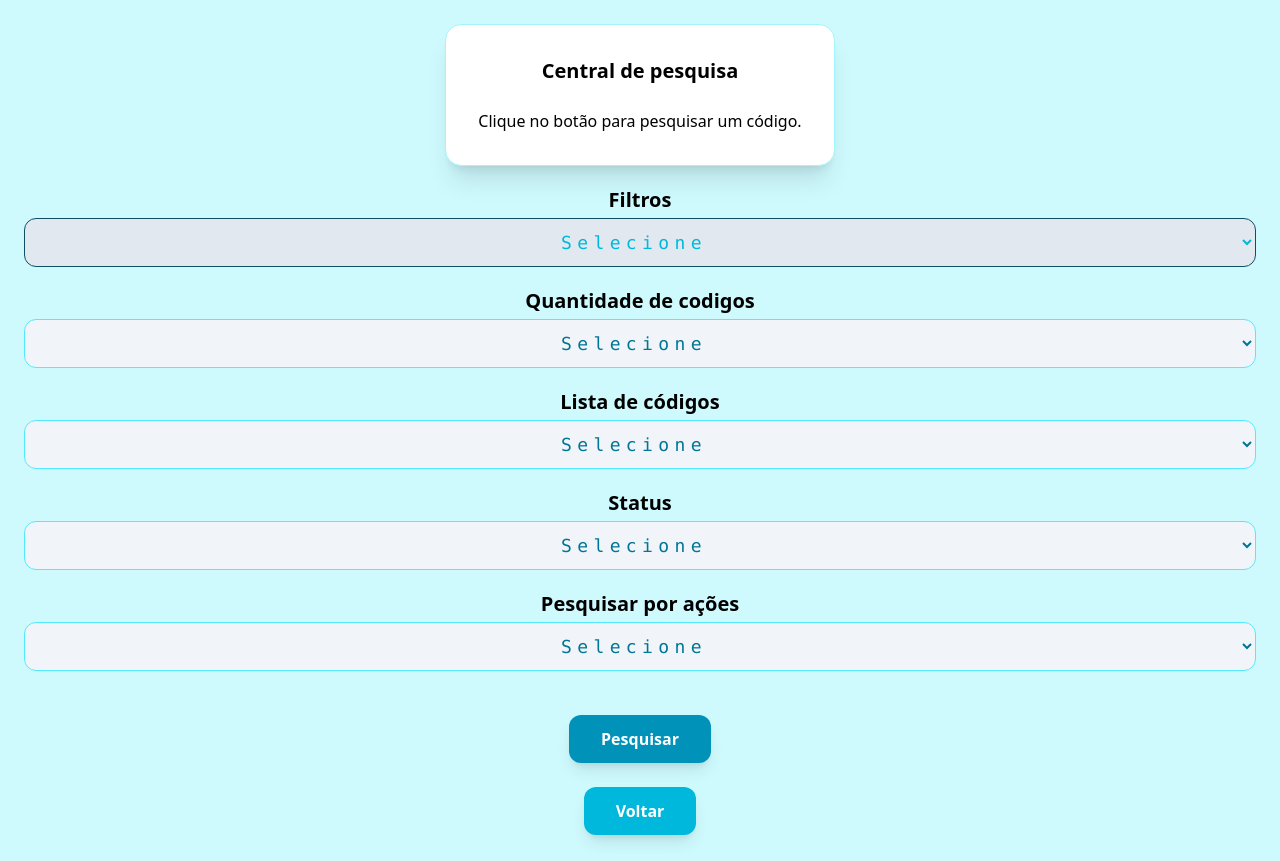
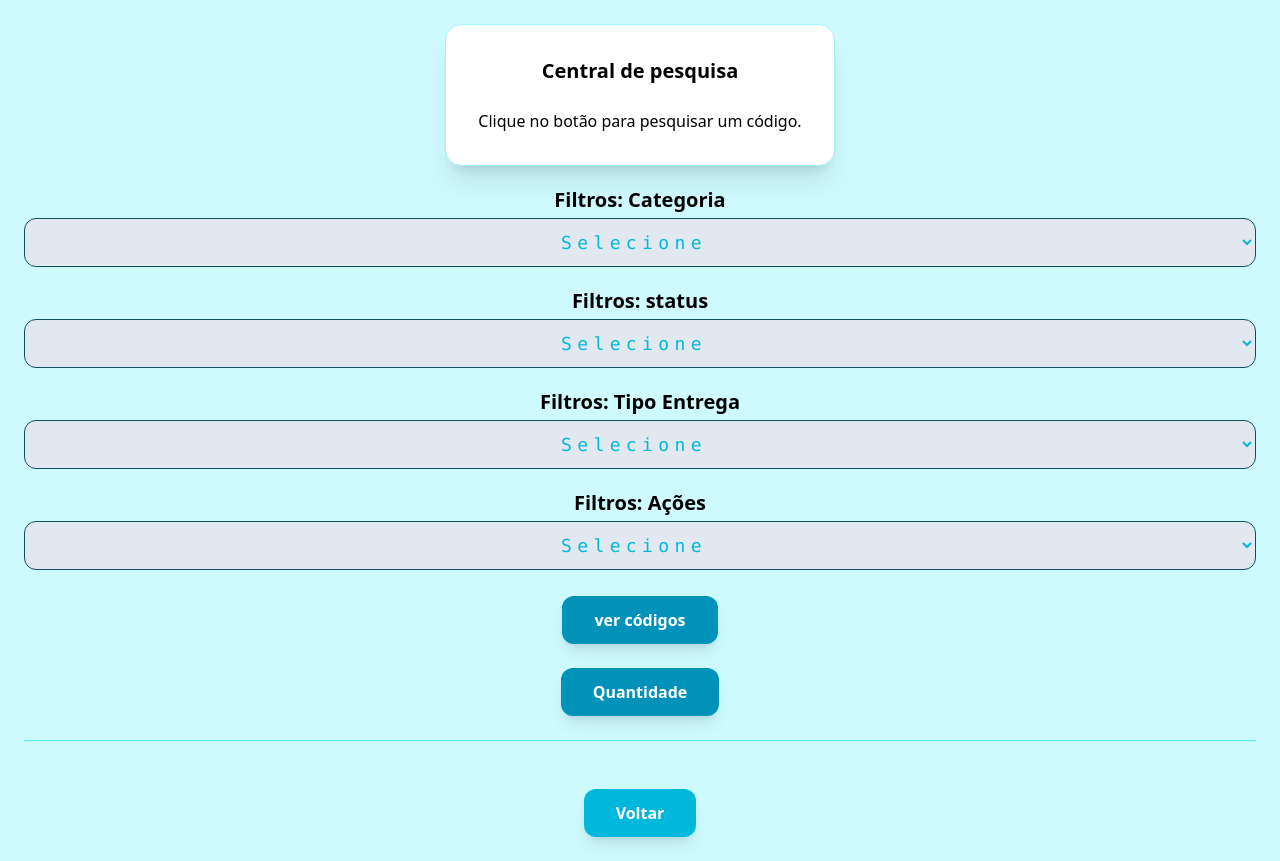
Before and after one commit to LucianoRamosAlves/python-estudos, a Flask app: page /admin_pesquisas in a window 1280 px wide. Shown: the part 72-933 px from the top of the page. Run offline with Flask 3, Linux system fonts and the light colour scheme; style sheets or scripts are compiled from the project's sources.

Commit message:
Add advanced filters to admin search page
Refactor admin_pesquisas route and template to support multiple filters (categoria, status, tipo_entrega, acoes) with dynamic query building. Add two search actions: 'ver_codigos' to list results and 'quantidade' to count matching records. Remove outdated dropdowns and replace with properly named filter fields.

```diff
--- a/framework/flask/examples/gerador-rastreamento/app/routes.py
+++ b/framework/flask/examples/gerador-rastreamento/app/routes.py
@@ -78,17 +78,41 @@ def register_routes(app):
 
     @app.route("/admin_pesquisas", methods=["GET"])
     def admin_pesquisas():
+        codigos = []
         codigo = None
         registro = None
         mensagem = None
+        quantidade_codigos = 0
+        pesquisa_quantidade = False
+
 
         if request.method == "GET":
             filtro_categoria = request.args.get("filtro_categoria")
-            q_codigos = TrackingCode.query.limit(int(request.args.get("q_codigos", 10)))
+            filtro_status = request.args.get("filtro_status")
+            filtro_tipo_entrega = request.args.get("filtro_tipo_entrega")
+            filtro_acoes = request.args.get("filtro_acoes")
+            b_acao = request.args.get("b_acao")
 
-            codigos = TrackingCode.query.filter_by(categoria_produto=filtro_categoria).all()
-            codigos = q_codigos.all()
+            query = TrackingCode.query
 
+            if filtro_categoria:
+                query = query.filter_by(categoria_produto=filtro_categoria)
 
+            if filtro_status:
+                query = query.filter_by(status=filtro_status)
 
-        return render_template("admin_pesquisas.html", codigo=codigo, registro=registro, mensagem=mensagem, codigos=codigos, filtro_categoria=filtro_categoria)
+            if filtro_tipo_entrega:
+                query = query.filter_by(tipo_entrega=filtro_tipo_entrega)
+
+            if filtro_acoes:
+                query = query.filter_by(estado=filtro_acoes)
+
+            if b_acao:
+                if b_acao == "ver_codigos":
+                    codigos = query.all()
+
+                elif b_acao == "quantidade":
+                    pesquisa_quantidade = True
+                    quantidade_codigos = query.count()
+
+        return render_template("admin_pesquisas.html", codigo=codigo, registro=registro, mensagem=mensagem, codigos=codigos, lista_codigos=filtro_categoria, quantidade_codigos=quantidade_codigos, pesquisa_quantidade=pesquisa_quantidade)
--- a/framework/flask/examples/gerador-rastreamento/app/templates/admin_pesquisas.html
+++ b/framework/flask/examples/gerador-rastreamento/app/templates/admin_pesquisas.html
@@ -12,14 +12,33 @@
         {% for codigo in codigos %}
         <div id="codigo"
             class=" w-full bg-slate-100 border-2 border-dashed border-green-400 rounded-xl p-3 text-center text-2xl font-mono font-bold tracking-[0.3em]">
-
         <p id="mensagem" class=" text-sm font-medium text-cyan-700 leading-none" style="white-space: pre-line;">
-        {{ codigo.codigo  }}
+        {{ codigo.codigo }}
         </p>
-
         </div>
         {% endfor %}
 
+
+        {% if pesquisa_quantidade %}
+        {% if quantidade_codigos %}
+        <div id="codigo"
+            class=" w-full bg-slate-100 border-2 border-dashed rounded-xl p-3 text-center text-2xl font-mono font-bold tracking-[0.3em]
+            {% if quantidade_codigos > 0 %} text-green-600 {% else %} text-red-600 {% endif %}">
+
+        <p id="mensagem" class=" text-sm font-medium text-cyan-700 leading-none" style="white-space: pre-line;">
+        <span class="font-bold text-red-600">{{ quantidade_codigos }}</span> códigos encontrados.
+        </p>
+        </div>
+        {% else %}
+        <div id="codigo"
+            class=" w-full bg-slate-100 border-2 border-dashed rounded-xl p-3 text-center text-2xl font-mono font-bold tracking-[0.3em] text-red-600">
+        <p id="mensagem" class=" text-sm font-medium text-cyan-700 leading-none" style="white-space: pre-line;">
+        Nenhum código encontrado.
+        </p>
+        </div>
+        {% endif %}
+
+        {% endif %}
         <p>Clique no botão para pesquisar um código.</p>
 
         {% if mensagem %}
@@ -30,8 +49,7 @@
 
     <form method="get" max-w-md class="w-full flex flex-col items-center gap-1 mt-5">
 
-        <label for="filtro_categoria" class="text-xl font-bold">Filtros</label>
-
+        <label for="filtro_categoria" class="text-xl font-bold">Filtros: Categoria</label>
         <select name="filtro_categoria" id="filtro_categoria" class="w-full bg-slate-200 border border-cyan-900 rounded-xl p-3 text-center text-lg font-mono tracking-[0.3em] text-cyan-500 focus:outline-none focus:ring-2 focus:ring-cyan-400 focus:border-transparent hover:cursor-pointer hover:bg-slate-100 mb-4">
 
             <option value="" selected disabled>Selecione</option>
@@ -43,35 +61,9 @@
             <option value="todos">Todos</option>
         </select>
 
-        <label for="q_codigos" class="text-xl font-bold">Quantidade de codigos</label>
-        <select name="q_codigos" id="q_codigos" class="w-full bg-slate-100 border border-cyan-300 rounded-xl p-3 text-center text-lg font-mono tracking-[0.3em] text-cyan-700 focus:outline-none focus:ring-2 focus:ring-cyan-500 focus:border-transparent hover:cursor-pointer hover:bg-slate-200 mb-4">
 
-            <option value="" selected disabled>Selecione</option>
-            <option value="q_eletronicos">Eletrônicos</option>
-            <option value="q_roupas">Roupas</option>
-            <option value="q_moveis">Móveis</option>
-            <option value="q_livros">Livros</option>
-            <option value="q_outros">Outros</option>
-            <option value="q_todos">Todos</option>
-        </select>
-
-        <label for="lista_codigos" class="text-xl font-bold">Lista de códigos</label>
-
-        <select name="lista_codigos" id="lista_codigos" class="w-full bg-slate-100 border border-cyan-300 rounded-xl p-3 text-center text-lg font-mono tracking-[0.3em] text-cyan-700 focus:outline-none focus:ring-2 focus:ring-cyan-500 focus:border-transparent hover:cursor-pointer hover:bg-slate-200 mb-4">
-
-            <option value="" selected disabled>Selecione</option>
-            <option value="eletronicos">Eletrônicos</option>
-            <option value="roupas">Roupas</option>
-            <option value="moveis">Móveis</option>
-            <option value="livros">Livros</option>
-            <option value="outros">Outros</option>
-            <option value="todos">Todos</option>
-        </select>
-
-
-        <label for="categoria_produto" class="text-xl font-bold">Status</label>
-
-        <select name="categoria_produto" id="categoria_produto" class="w-full bg-slate-100 border border-cyan-300 rounded-xl p-3 text-center text-lg font-mono tracking-[0.3em] text-cyan-700 focus:outline-none focus:ring-2 focus:ring-cyan-500 focus:border-transparent hover:cursor-pointer hover:bg-slate-200 mb-4">
+        <label for="filtro_status" class="text-xl font-bold">Filtros: status</label>
+        <select name="filtro_status" id="filtro_status" class="w-full bg-slate-200 border border-cyan-900 rounded-xl p-3 text-center text-lg font-mono tracking-[0.3em] text-cyan-500 focus:outline-none focus:ring-2 focus:ring-cyan-400 focus:border-transparent hover:cursor-pointer hover:bg-slate-100 mb-4">
 
             <option value="" selected disabled>Selecione</option>
             <option value="processando">Processando</option>
@@ -84,9 +76,18 @@
             <option value="cancelado">Recusado</option>
         </select>
 
-        <label for="pesquisa_acoes" class="text-xl font-bold">Pesquisar por ações</label>
+        <label for="filtro_tipo_entrega" class="text-xl font-bold">Filtros: Tipo Entrega</label>
+        <select name="filtro_tipo_entrega" id="filtro_tipo_entrega" class="w-full bg-slate-200 border border-cyan-900 rounded-xl p-3 text-center text-lg font-mono tracking-[0.3em] text-cyan-500 focus:outline-none focus:ring-2 focus:ring-cyan-400 focus:border-transparent hover:cursor-pointer hover:bg-slate-100 mb-4">
 
-        <select name="pesquisa_acoes" id="pesquisa_acoes" class="w-full bg-slate-100 border border-cyan-300 rounded-xl p-3 text-center text-lg font-mono tracking-[0.3em] text-cyan-700 focus:outline-none focus:ring-2 focus:ring-cyan-500 focus:border-transparent hover:cursor-pointer hover:bg-slate-200 mb-4">
+            <option value="" selected disabled>Selecione</option>
+            <option value="normal">Normal</option>
+            <option value="expressa">Express</option>
+            <option value="economica">Economica</option>
+        </select>
+
+
+        <label for="filtro_acoes" class="text-xl font-bold">Filtros: Ações</label>
+        <select name="filtro_acoes" id="filtro_acoes" class="w-full bg-slate-200 border border-cyan-900 rounded-xl p-3 text-center text-lg font-mono tracking-[0.3em] text-cyan-500 focus:outline-none focus:ring-2 focus:ring-cyan-400 focus:border-transparent hover:cursor-pointer hover:bg-slate-100 mb-4">
 
             <option value="" selected disabled>Selecione</option>
             <option value="ativos">Ativos</option>
@@ -95,11 +96,17 @@
             <option value="deletado">Deletado</option>
         </select>
 
+        <button
+            class="mt-1.5 bg-cyan-600 text-white px-8 py-3 rounded-xl font-semibold shadow-lg transition-all duration-300 hover:bg-cyan-700 hover:scale-105 active:scale-95"
+            type="submit" name="b_acao" value="ver_codigos">ver códigos</button>
 
         <button
-            class="mt-6 bg-cyan-600 text-white px-8 py-3 rounded-xl font-semibold shadow-lg transition-all duration-300 hover:bg-cyan-700 hover:scale-105 active:scale-95"
-            type="submit">Pesquisar</button>
+            class="mt-5 bg-cyan-600 text-white px-8 py-3 rounded-xl font-semibold shadow-lg transition-all duration-300 hover:bg-cyan-700 hover:scale-105 active:scale-95"
+            type="submit" name="b_acao" value="quantidade">Quantidade</button>
     </form>
+
+    <hr class="my-6 mt-6 w-full border-t border-cyan-300">
+
     <a href="{{ url_for('admin') }}">
         <button
             class="mt-6 bg-cyan-500 text-white px-8 py-3 rounded-xl font-semibold shadow-lg transition-all duration-300 hover:bg-cyan-900 hover:scale-105 active:scale-95"
```
